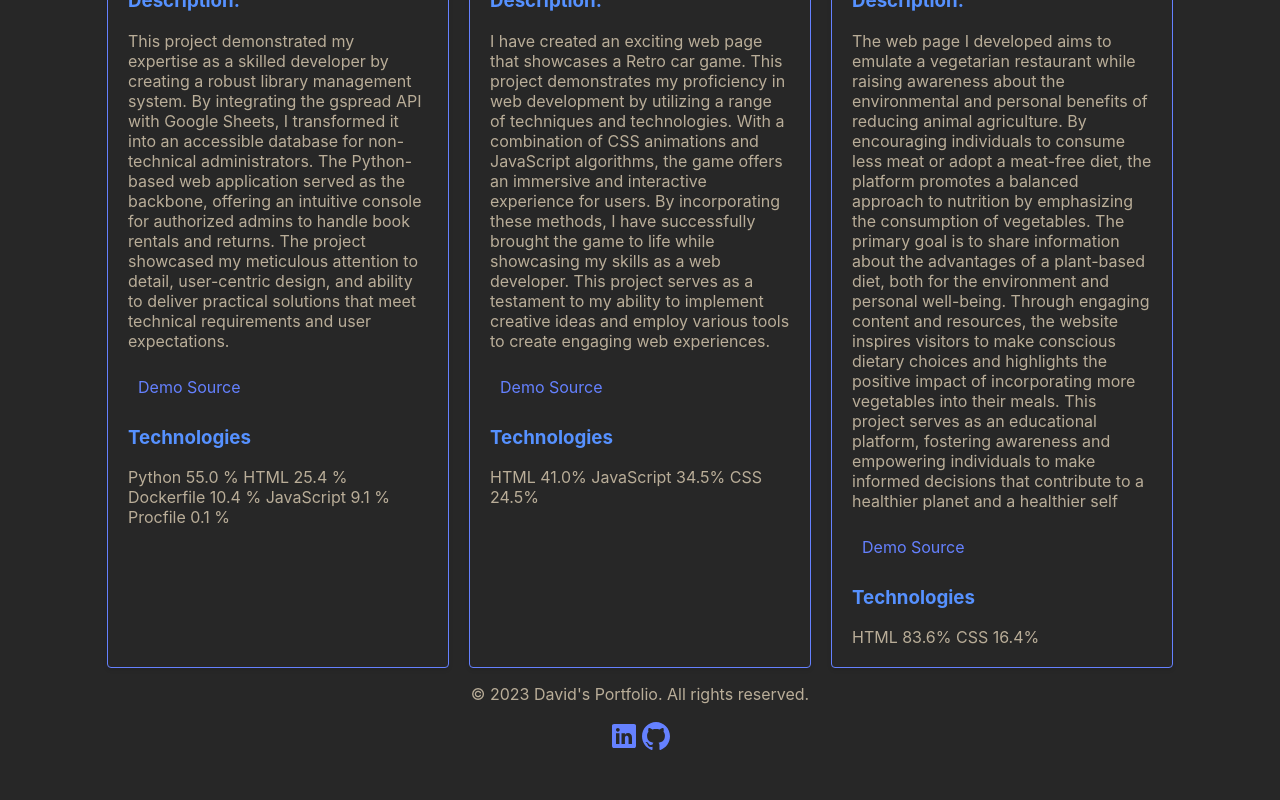
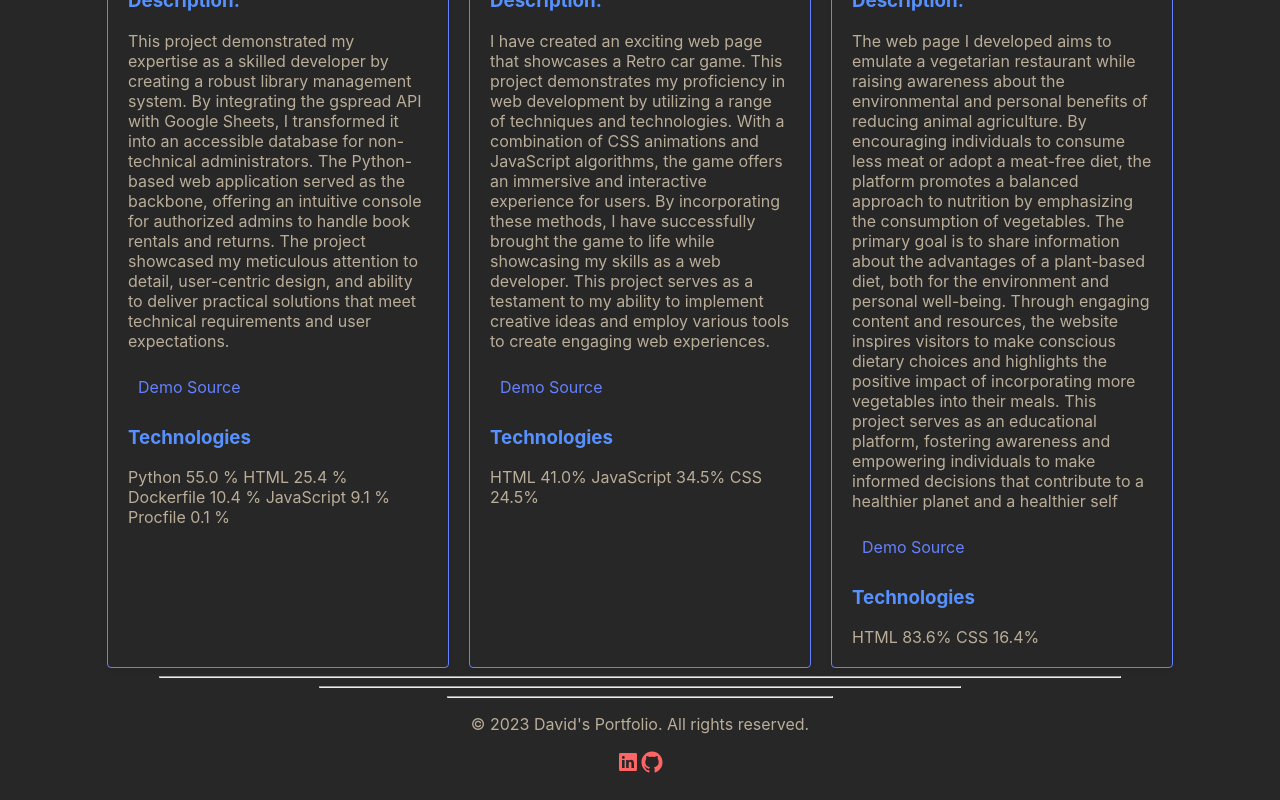
Before and after one commit to jdhernandezS1/R_Port, a React (Create React App) app: page / in a window 1280 px wide. Shown: the part 1714-2514 px from the top of the page. Before the commit the page ends 2474 px from the top, so only its background shows below. Built offline with nearby package versions, Linux system fonts and the light colour scheme.

Commit message:
Adding space footer

```diff
--- a/src/components/Project.jsx
+++ b/src/components/Project.jsx
@@ -44,6 +44,10 @@ const Portafolio = () => {
           <ProjectCard key={index} project={project} />
         ))}
       </div>
+      <hr className='hrFooter1'/>
+      <hr className='hrFooter2'/>
+      <hr className='hrFooter3'/>
+
       <Footer/>
     </div>
   );
--- a/src/components/style/Project.css
+++ b/src/components/style/Project.css
@@ -84,19 +84,35 @@
 .project-links:hover {
   transform: scale(1.1);
 }
+.hrFooter1{
+  width: 75%;
+  text-align: center;
+}
+.hrFooter2{
+  width: 50%;
+  text-align: center;
+}
+.hrFooter3{
+  width: 30%;
+  text-align: center;
+}
 .footer{
   width: 100%;
   text-align: center;
 }
 .social-media{
-  font-size: xx-large;
+  font-size: x-large;
+  margin-bottom: 20px;
+
 }
 .social-media a{
   text-decoration: none;
-  color: #6581ff;
+  color: #ff6565;
 }
 .social-media a:hover{
-  font-size: x-large
+  font-size: xx-large;
+  color: #65ff98;
+
 }
 @media (max-width: 1060px) {
   .ProfPicContainer {
```
